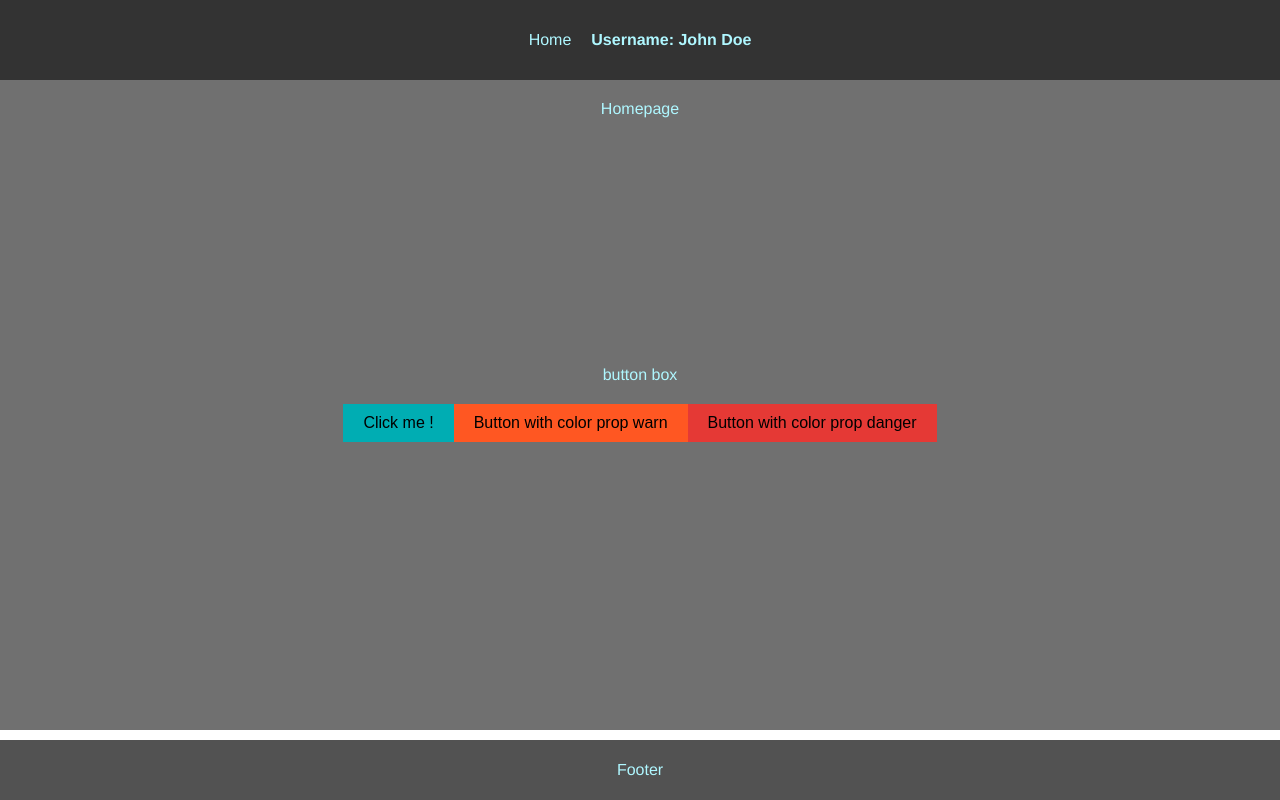
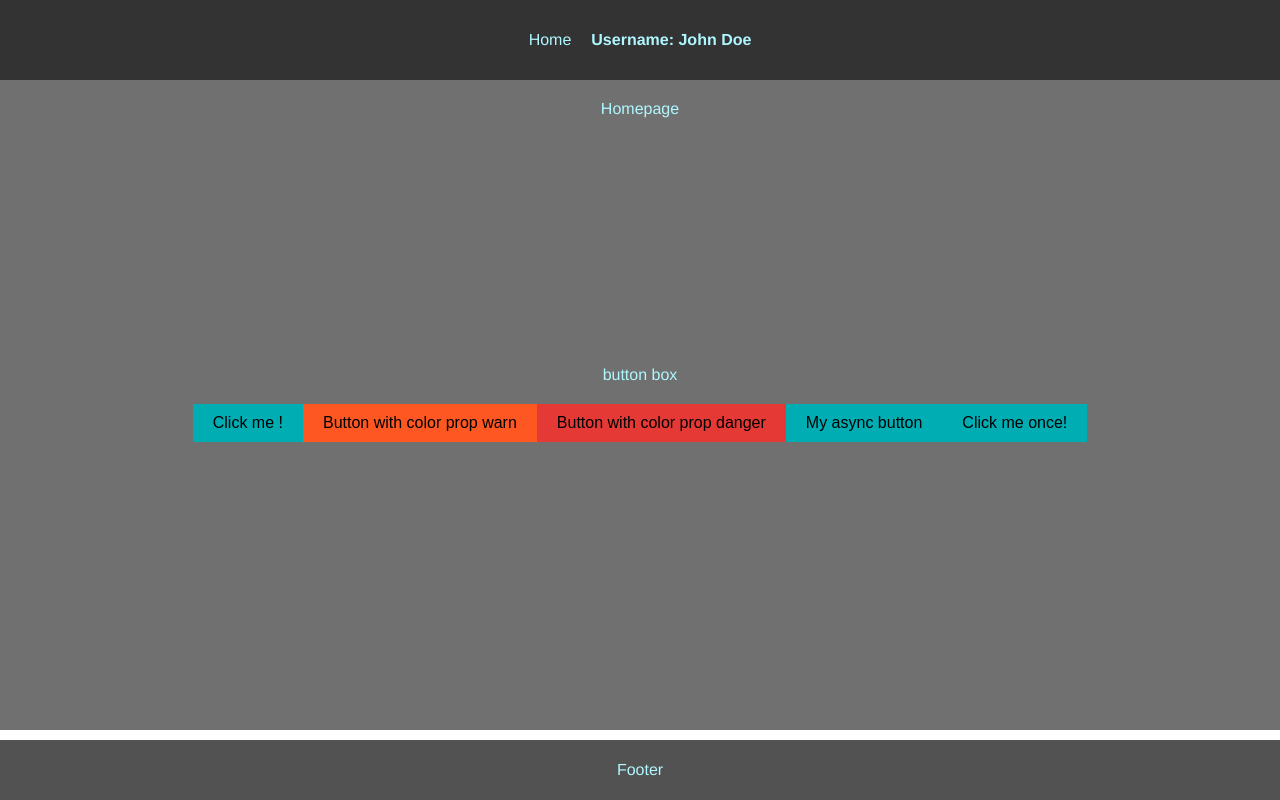
Before and after one commit to RomainBilly0/TP3-4VUE, a Vue app: page / in a window 1280 px wide. Built offline with nearby package versions, Linux system fonts and the light colour scheme.

Commit message:
Ex9: added async button

```diff
--- /dev/null
+++ b/src/components/AsyncButton.vue
@@ -0,0 +1,42 @@
+<template>
+  <baseButton :disabled="isPending" :color="color" @click.stop.prevent="handleClick">
+    <p v-if="isPending">Pending ...  </p>
+    <slot />
+  </baseButton>
+</template>
+
+<script>
+import BaseButton from './BaseButton.vue'
+
+export default {
+  name: 'AsyncButton',
+  components: { BaseButton },
+  inheritAttrs: false,
+
+  props: {
+    color: {
+      type: String,
+      default: 'primary',
+    },
+  },
+
+  data () {
+    return {
+      isPending: false,
+    };
+  },
+
+  methods: {
+    handleClick(event) {
+      const onClick = this.$attrs.onClick || this.$emit.bind(this, 'click');
+      if (typeof onClick === 'function') {
+        this.isPending = true;
+        Promise.resolve(onClick(event))
+            .finally(() => {
+              this.isPending = false;
+            });
+      }
+    },
+  },
+};
+</script>
--- a/src/components/BaseButton.vue
+++ b/src/components/BaseButton.vue
@@ -1,10 +1,11 @@
 <template>
-  <button :disabled="isDisabled" @click="handleClick" :style="buttonStyles" class="glow-on-hover" type="button">
+  <button :disabled="isDisabled" @click="handleClick" :style="buttonStyles" class="glow-on-hover">
     {{ isDisabled ? "Button disabled" : label }}
   </button>
 </template>
 
 <script>
+
 export default {
 
   props: {
@@ -17,6 +18,11 @@ export default {
       type: String,
       default: 'Click me once!',
     },
+
+    type: {
+      type: String,
+      default: 'basic',
+    }
   },
 
   computed: {
@@ -32,7 +38,15 @@ export default {
 
   methods: {
     handleClick() {
-      this.isDisabled = true;
+      if (this.type === 'basic') {
+        this.isDisabled = true;
+
+      } else if (this.type === 'async') {
+        this.isDisabled = true;
+        setTimeout(() => {
+          this.isDisabled = false;
+        }, 2000);
+      }
     },
   },
 
@@ -72,6 +86,9 @@ export default {
   font-size: 16px;
   transition: transform 0.2s, background-color 0.2s;
 }
+.glow-on-hover:enabled {
+  cursor: pointer;
+}
 
 .glow-on-hover:not(:disabled):hover {
   transform: scale(1.1);
--- a/src/pages/HomePage.vue
+++ b/src/pages/HomePage.vue
@@ -1,6 +1,23 @@
 <script setup>
 import BaseButton from "../components/BaseButton.vue";
+import AsyncButton from "@/components/AsyncButton.vue";
 </script>
+
+<script>
+export default {
+  methods: {
+    handleAsyncAction() {
+      return new Promise((resolve) => {
+        setTimeout(() => {
+          console.log("Async action completed!");
+          resolve();
+        }, 2000);
+      });
+    }
+  }
+}
+</script>
+
 
 <template>
   <div class="home-page">
@@ -13,6 +30,8 @@ import BaseButton from "../components/BaseButton.vue";
         <BaseButton label="Click me !" />
         <BaseButton label="Button with color prop warn" color="warn" />
         <BaseButton label="Button with color prop danger" color="danger" />
+        <BaseButton label="My async button" type="async" />
+        <async-button label="Your async button" @click="handleAsyncAction"/>
 
       </div>
     </div>
```
